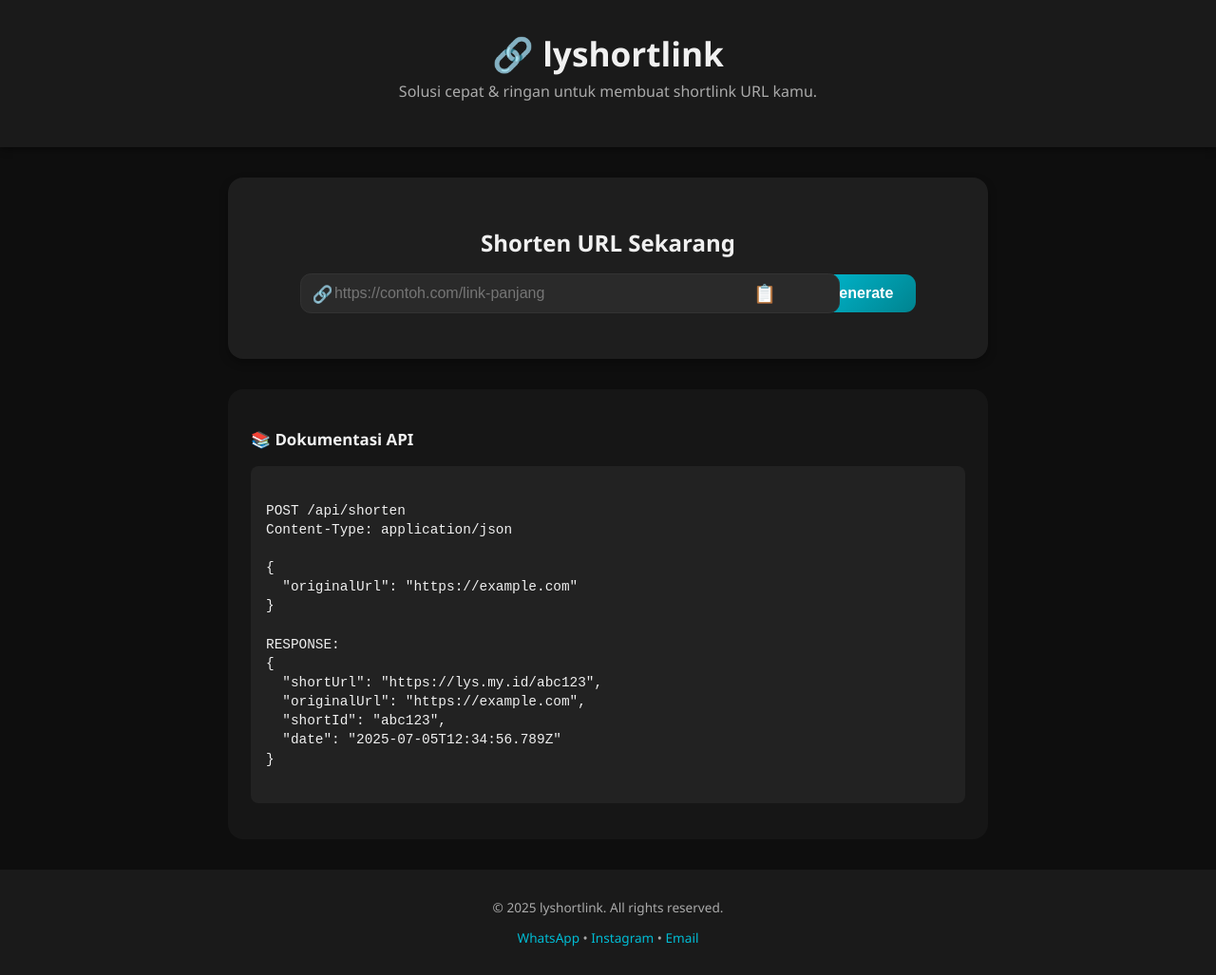
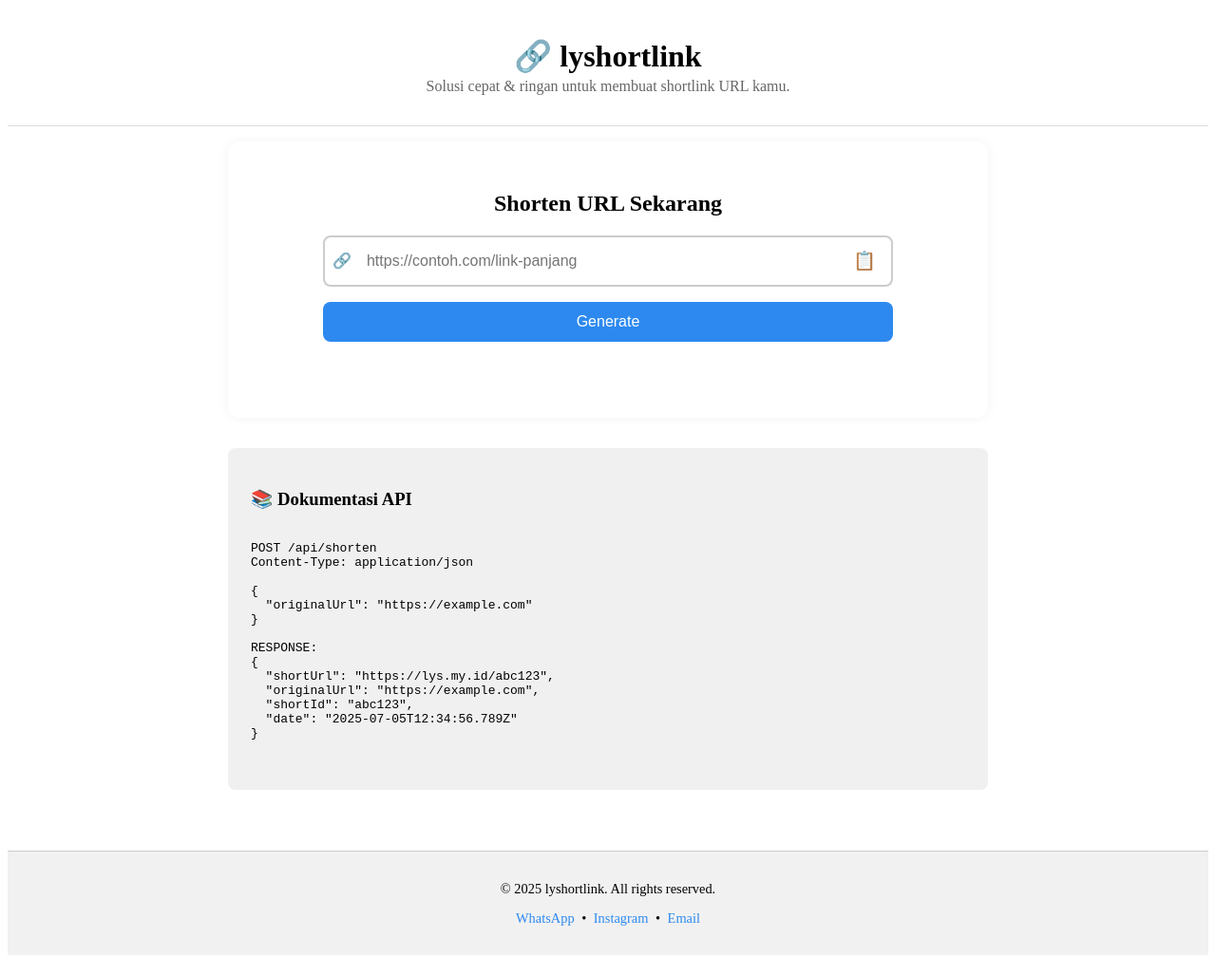
Before and after one commit to ryhardiyan/lyshortlink, a website: page public/index.html in a window 1280 px wide. Shown: the whole page at 95% size. Drawn offline with Linux system fonts and the light colour scheme.

Commit message:
update style.css

```diff
--- a/public/styles/style.css
+++ b/public/styles/style.css
@@ -1,211 +1,162 @@
+Berikut ini kode lengkap style.css yang sudah diperbarui, clean, responsif, dan keren buat web shortlink lo:
+
+/* style.css - versi rapih dan responsif */
 body {
+  font-family: 'Segoe UI', sans-serif;
   margin: 0;
-  font-family: 'Segoe UI', sans-serif;
-  background: #0e0e0e;
-  color: #f0f0f0;
+  padding: 0;
+  background: #f9f9f9;
+  color: #333;
+  line-height: 1.6;
 }
 
 header {
   text-align: center;
-  padding: 2rem 1rem;
-  background: #1a1a1a;
-  box-shadow: 0 2px 8px rgba(0,0,0,0.4);
+  padding: 2rem 1rem 1rem;
+  background: #fff;
+  border-bottom: 1px solid #ddd;
 }
+
 .logo {
-  font-size: 2.2rem;
+  font-size: 2rem;
   margin: 0;
 }
+
 .tagline {
-  color: #aaa;
-  margin-top: 0.3rem;
+  margin-top: 0.25rem;
+  color: #666;
 }
 
 main {
+  padding: 1rem;
   max-width: 800px;
-  margin: 2rem auto;
-  padding: 0 1rem;
+  margin: auto;
 }
 
 .shortener-box {
-  background: #1e1e1e;
-  border-radius: 1rem;
+  background: #fff;
   padding: 2rem;
+  border-radius: 12px;
+  box-shadow: 0 0 12px rgba(0, 0, 0, 0.05);
+}
+
+h2 {
   text-align: center;
-  margin-bottom: 2rem;
-  box-shadow: 0 4px 10px rgba(0,0,0,0.3);
-}
-.shortener-box h2 {
-  margin-bottom: 1rem;
 }
 
 .form-wrapper {
   display: flex;
-  flex-wrap: wrap;
-  justify-content: center;
+  flex-direction: column;
   gap: 1rem;
-  align-items: center;
-  margin-top: 1rem;
+  max-width: 600px;
+  margin: 1rem auto 0;
 }
 
 .input-container {
-  position: relative;
-  width: 70%;
-  min-width: 280px;
-}
-
-.icon {
-  position: absolute;
-  left: 0.8rem;
-  top: 50%;
-  transform: translateY(-50%);
-  font-size: 1.1rem;
-  color: #888;
+  display: flex;
+  align-items: center;
+  border: 2px solid #ccc;
+  border-radius: 8px;
+  padding: 0.5rem;
+  background: #fff;
+  gap: 0.5rem;
+  overflow: hidden;
+  flex-wrap: nowrap;
+  width: 100%;
+  box-sizing: border-box;
 }
 
 .input-container input {
-  padding: 0.7rem 1rem 0.7rem 2.2rem;
-  width: 100%;
-  border-radius: 0.7rem;
-  border: 1px solid #333;
-  background: #2a2a2a;
-  color: #f0f0f0;
+  flex: 1;
   font-size: 1rem;
-  transition: border 0.3s ease, background 0.3s ease;
-}
-.input-container input:focus {
+  border: none;
   outline: none;
-  border-color: #00bcd4;
-  background: #1f1f1f;
+  padding: 0.5rem;
+  min-width: 0;
 }
 
-.paste-btn {
-  position: absolute;
-  right: 0.5rem;
-  top: 50%;
-  transform: translateY(-50%);
-  background: transparent;
+.input-container .paste-btn {
+  background: none;
   border: none;
-  color: #aaa;
   font-size: 1.2rem;
   cursor: pointer;
-  transition: color 0.2s ease;
-}
-.paste-btn:hover {
-  color: #00bcd4;
+  padding: 0 0.5rem;
 }
 
 .generate-btn {
-  padding: 0.7rem 1.5rem;
+  background-color: #2d89ef;
+  color: white;
+  padding: 0.75rem 1rem;
+  font-size: 1rem;
   border: none;
-  border-radius: 0.7rem;
-  background: linear-gradient(135deg, #00bcd4, #00838f);
-  color: white;
-  font-weight: bold;
-  font-size: 1rem;
+  border-radius: 8px;
   cursor: pointer;
-  transition: background 0.3s ease;
+  transition: background 0.3s;
 }
+
 .generate-btn:hover {
-  background: linear-gradient(135deg, #0097a7, #006064);
+  background-color: #1b6fc2;
 }
 
 .result {
+  margin-top: 1rem;
+  word-break: break-word;
+  text-align: center;
   font-size: 1rem;
-  word-break: break-word;
+}
+
+.toast {
+  opacity: 0;
+  transition: opacity 0.3s ease-in-out;
+  text-align: center;
+  padding: 1rem;
   margin-top: 1rem;
+  border-radius: 8px;
+  font-weight: bold;
 }
-.result a {
-  color: #4dd0e1;
-  text-decoration: none;
+
+.toast.show {
+  opacity: 1;
 }
-.result a:hover {
-  text-decoration: underline;
+
+.toast.success {
+  background: #d4edda;
+  color: #155724;
+}
+
+.toast.error {
+  background: #f8d7da;
+  color: #721c24;
 }
 
 .api-docs {
-  background: #161616;
+  background: #f0f0f0;
   padding: 1.5rem;
-  border-radius: 1rem;
-  font-size: 0.9rem;
-  line-height: 1.4;
-}
-.api-docs pre {
-  white-space: pre-wrap;
-  word-break: break-word;
-  background: #222;
-  padding: 1rem;
-  border-radius: 0.5rem;
-  overflow-x: auto;
+  margin-top: 2rem;
+  border-radius: 8px;
 }
 
 footer {
-  background: #1a1a1a;
+  margin-top: 3rem;
+  text-align: center;
   padding: 1rem;
-  text-align: center;
-  font-size: 0.85rem;
-  color: #aaa;
-}
-footer a {
-  color: #00bcd4;
-  text-decoration: none;
-}
-footer a:hover {
-  text-decoration: underline;
-}
-.toast {
-  visibility: hidden;
-  min-width: 250px;
-  margin: auto;
-  background-color: #333;
-  color: #fff;
-  text-align: center;
-  border-radius: 0.5rem;
-  padding: 0.8rem;
-  position: fixed;
-  z-index: 99;
-  left: 0; right: 0; bottom: 2rem;
-  font-size: 0.95rem;
-  opacity: 0;
-  transition: opacity 0.5s ease, transform 0.3s ease;
-}
-.toast.show {
-  visibility: visible;
-  opacity: 1;
-  transform: translateY(0);
-}
-.toast.success { background: #009688; }
-.toast.error { background: #e53935; }
-.toast.info { background: #2196f3; }
-
-/* Spinner Loading */
-.spinner {
-  width: 18px;
-  height: 18px;
-  border: 3px solid #ddd;
-  border-top: 3px solid #00bcd4;
-  border-radius: 50%;
-  display: inline-block;
-  animation: spin 1s linear infinite;
-  margin-right: 10px;
-  vertical-align: middle;
-}
-@keyframes spin {
-  0% { transform: rotate(0deg); }
-  100% { transform: rotate(360deg); }
+  font-size: 0.9rem;
+  background: #f1f1f1;
+  border-top: 1px solid #ccc;
 }
 
-/* Copy Button */
-.copy-btn {
-  margin-left: 8px;
-  padding: 0.2rem 0.5rem;
-  background: #333;
-  border: none;
-  border-radius: 0.4rem;
-  font-size: 0.9rem;
-  cursor: pointer;
-  color: #fff;
+footer a {
+  text-decoration: none;
+  color: #2d89ef;
+  margin: 0 0.25rem;
 }
-.copy-btn:hover {
-  background: #00bcd4;
-  color: #000;
+
+@media (max-width: 480px) {
+  .input-container {
+    flex-direction: row;
+    align-items: stretch;
+  }
+  .generate-btn {
+    width: 100%;
+  }
 }
```
